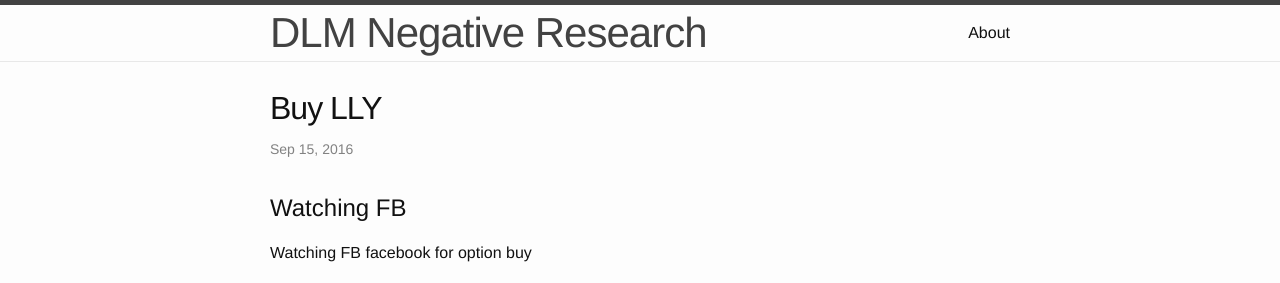
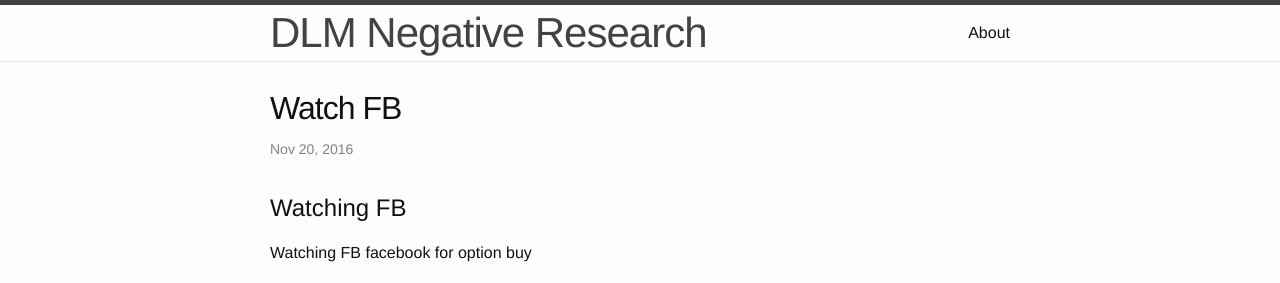
Before and after one commit to dont-lose-money/dont-lose-money.github.io, a Jekyll site: the page built from _posts/2016-11-20-FB-watch.md, in a window 1280 px wide. Shown: the top 283 px of the page. Built offline with Jekyll 4.4.1, drawn with Linux system fonts in a browser that asks for light colours.

Commit message:
fix meta data on first post

```diff
--- a/_posts/2016-11-20-FB-watch.md
+++ b/_posts/2016-11-20-FB-watch.md
@@ -1,8 +1,8 @@
 ---
 layout: post
-title:  "Buy LLY"
-date:   2016-09-15 19:43:27
-categories: Long LLY
+title:  "Watch FB"
+date:   2016-11-20
+categories: Watch FB
 ---
 # Watching FB
 Watching FB facebook for option buy
```
